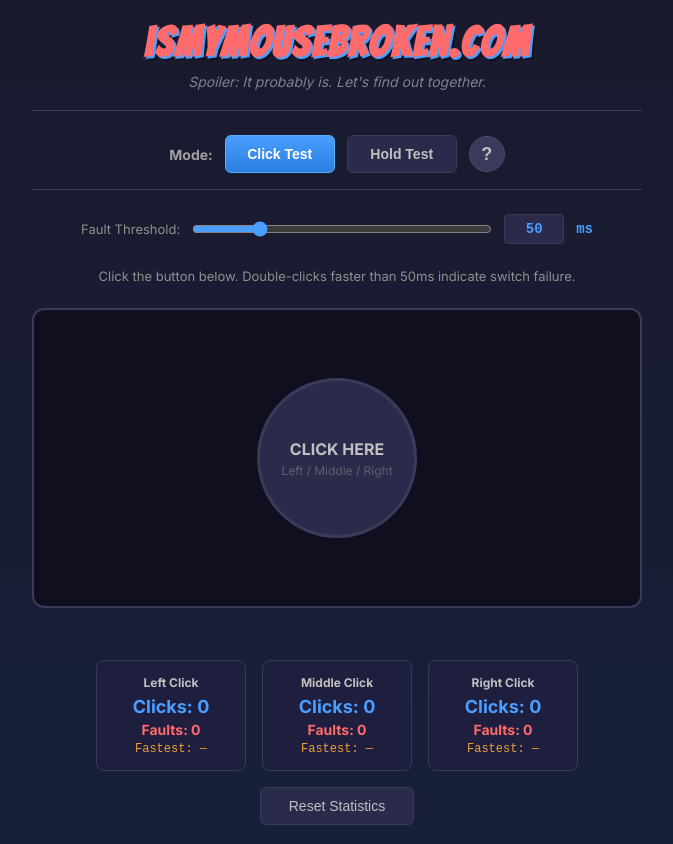
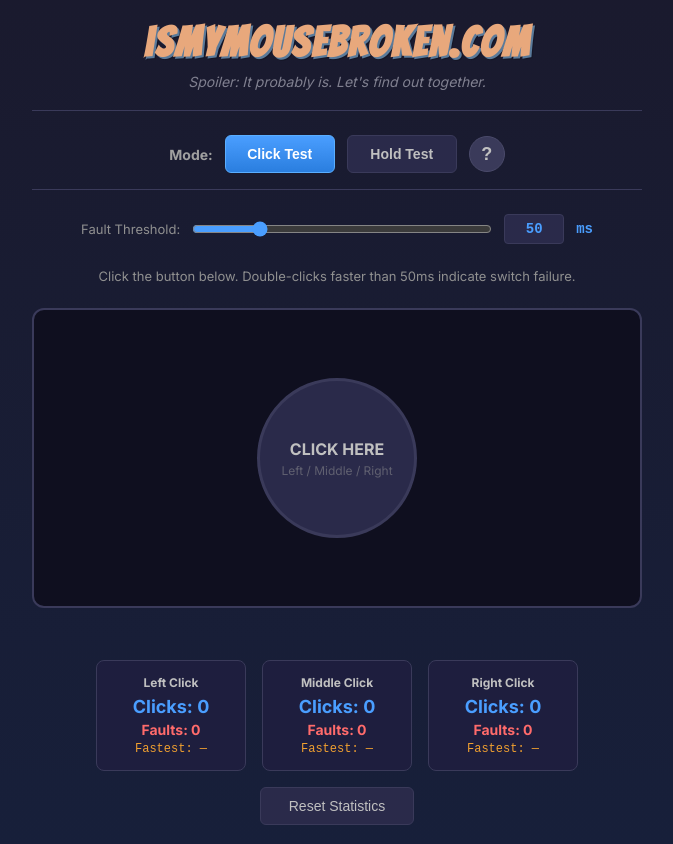
Before and after one commit to jslay88/mouse_tester, a website built with Vite: page index.html in a window 1280 px wide. Shown: the top 844 px of the page, without its empty margins (303-976 px from the left). Built offline with nearby package versions, Linux system fonts and the light colour scheme.

Commit message:
Soften header color to warm peach tone

```diff
--- a/src/styles.css
+++ b/src/styles.css
@@ -28,9 +28,9 @@ body {
 .site-title {
   font-family: 'Bangers', cursive;
   font-size: 42px;
-  color: #ff6b6b;
+  color: #e8a87c;
   letter-spacing: 2px;
-  text-shadow: 2px 2px 0 #4a9eff, 4px 4px 0 rgba(0,0,0,0.3);
+  text-shadow: 2px 2px 0 #5a7a9a, 3px 3px 0 rgba(0,0,0,0.2);
   margin-bottom: 8px;
 }
 
```
